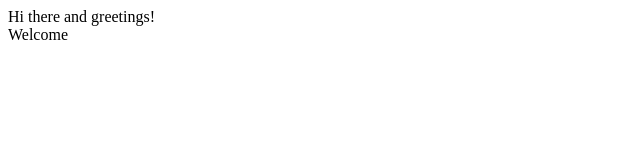
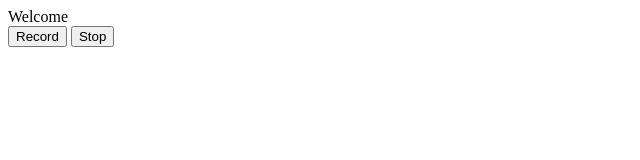
Before and after one commit to clotildefauchille/distordus, a plain HTML site: page index.html in a window 1280 px wide. Shown: the whole page, without its empty margins (0-640 px from the left). Drawn offline with Linux system fonts and the light colour scheme.

Commit message:
create record and stop button, and put record in red color

```diff
--- a/index.html
+++ b/index.html
@@ -5,6 +5,10 @@
     </head>
     <body>
         <header>Welcome</header>
+        <div id="buttons">
+            <button onclick="myFunction()" id="record">Record</button>
+            <button onclick="stopRecord()">Stop</button>
+          </div>
         <script src="scripts.js"></script>
     </body>
 
--- a/scripts.js
+++ b/scripts.js
@@ -1,15 +1,9 @@
-document.body.onload = addElement;
-
-function addElement () {
-  // crée un nouvel élément div
-  var newDiv = document.createElement("div");
-  // et lui donne un peu de contenu
-  var newContent = document.createTextNode('Hi there and greetings!');
-  // ajoute le nœud texte au nouveau div créé
-  newDiv.appendChild(newContent);
-
-  // ajoute le nouvel élément créé et son contenu dans le DOM
-  document.querySelector("header")
-  let header =  document.querySelector("header")
-document.body.insertBefore (newDiv, header)
+document.getElementById("record")
+let recordButton=document.getElementById("record")
+function myFunction() {
+    recordButton.style.backgroundColor = "red";
 }
+function stopRecord() {
+    recordButton.style.backgroundColor = "transparent"
+    alert ("ne pas oublier d'afficher un formulaire")
+}
```
